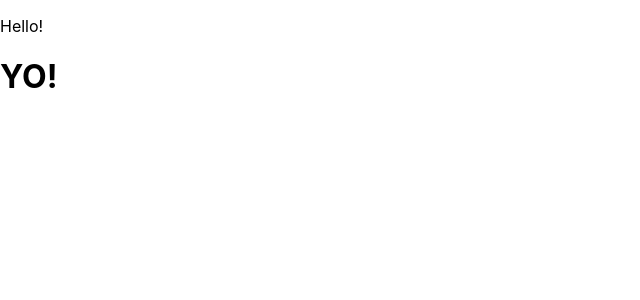
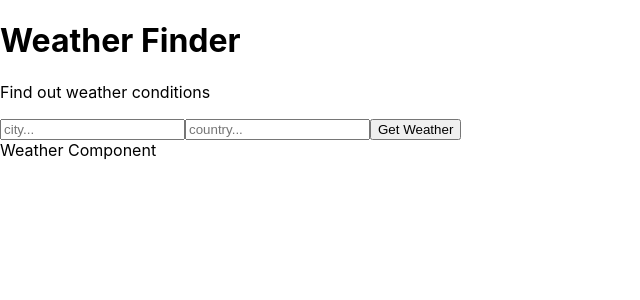
Before and after one commit to KirbyPatrick/aca-final, a React (Create React App) app: page / in a window 1280 px wide. Shown: the top 300 px of the page, without its empty margins (0-640 px from the left). Built offline with nearby package versions, Linux system fonts and the light colour scheme.

Commit message:
added fetch call to API

```diff
--- a/src/App.js
+++ b/src/App.js
@@ -1,12 +1,28 @@
 import React from "react";
-import Titles from "./components/Titles"
+import Titles from "./components/Titles";
+import Form from "./components/Form";
+import Weather from "./components/Weather"
+
+const API_KEY = "ea98074eccba05ca87fcda45a93139a7"
+// const weatherURL = `http://api.openweathermap.org/data/2.5/weather?q=Austin,us&appid=${API_KEY}&units=metric`;
+// const savedURL = `https://api.openweathermap.org/data/2.5/weather?q=Austin,us&appid=ea98074eccba05ca87fcda45a93139a7`
 
 class App extends React.Component {
+  getWeather = async (e) => {
+    e.preventDefault();
+    const api_call = await fetch(`http://api.openweathermap.org/data/2.5/weather?q=Austin,us&appid=${API_KEY}&units=imperial`);
+    const data = await api_call.json();
+    console.log(data);
+  }
+
+
+
   render() {
     return (
       <div>
-        <p>Hello!</p>
-        <h1>YO!</h1>
+        <Titles/>
+        <Form getWeather={this.getWeather}/>
+        <Weather/>
       </div>
     );
   }
--- /dev/null
+++ b/src/components/Form.js
@@ -0,0 +1,15 @@
+import React from "react"
+
+class Form extends React.Component {
+  render() {
+    return (
+      <form onSubmit={this.props.getWeather}>
+        <input type="text" name="city" placeholder="city..." />
+        <input type="text" name="country" placeholder="country..." />
+        <button>Get Weather</button>
+      </form>
+    )
+  }
+}
+
+export default Form;
--- /dev/null
+++ b/src/components/Weather.js
@@ -0,0 +1,11 @@
+import React from "react"
+
+class Weather extends React.Component {
+  render() {
+    return (
+      <div>Weather Component</div>
+    )
+  }
+}
+
+export default Weather;
```
